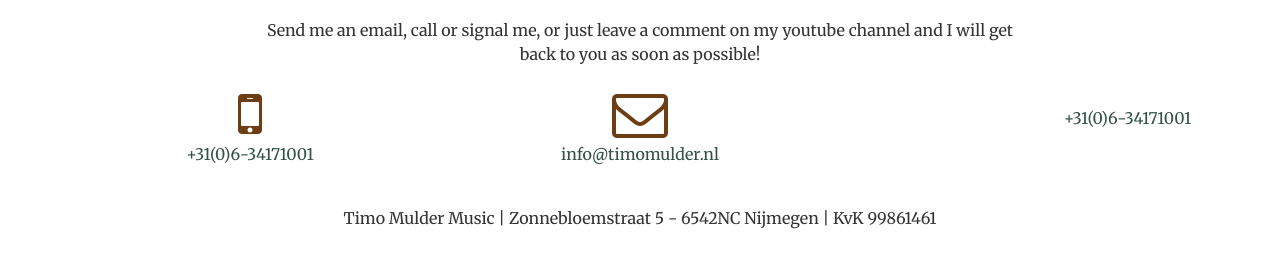
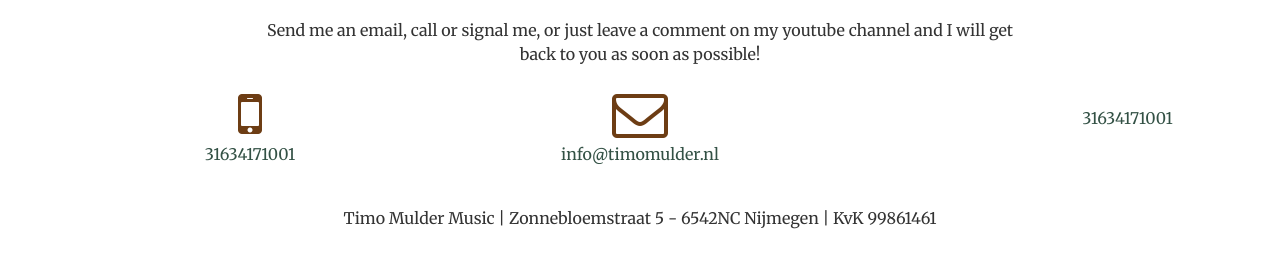
Before and after one commit to tgmulder/tgmulder.github.io, a Jekyll site: the page built from index.html, in a window 1280 px wide and 900 px high, scrolled down 2666 px. Shown: the part 550-818 px from the top of the window. Built offline with Jekyll 4.4.1, drawn with Linux system fonts in a browser that asks for light colours; a style sheet for code colours, icons or effects is not loaded.

Commit message:
Update _config.yml mobile number

```diff
--- a/_config.yml
+++ b/_config.yml
@@ -9,7 +9,7 @@ url: timomulder.nl # the base hostname & protocol for your site
 
 twitter_username:
 github_username:
-mobile_number: +31(0)6-34171001
+mobile_number: +31634171001
 discord_username:
 youtube_username: channel/UCLmVfSWXz8IwwpoyCuYaQDw
 linkedin_username:
```
